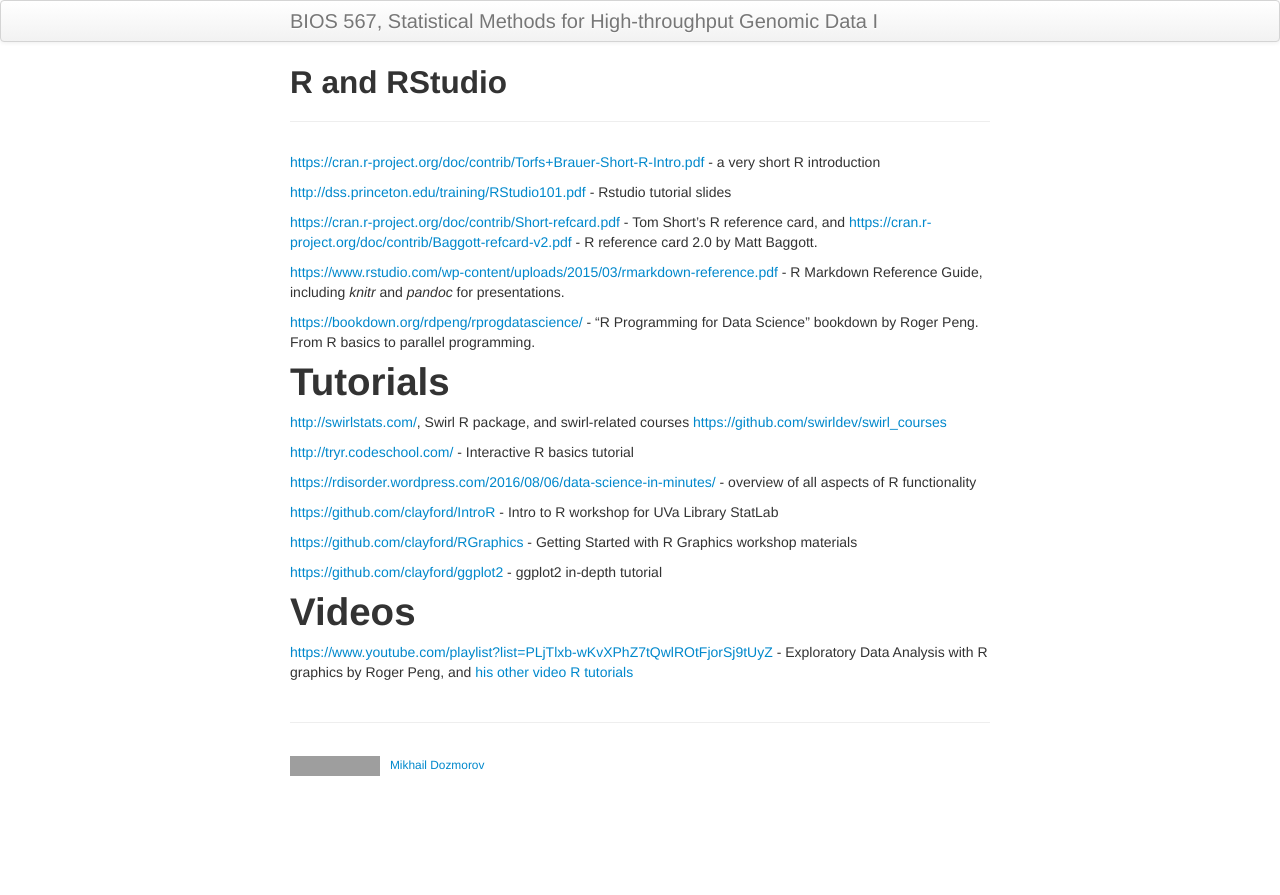
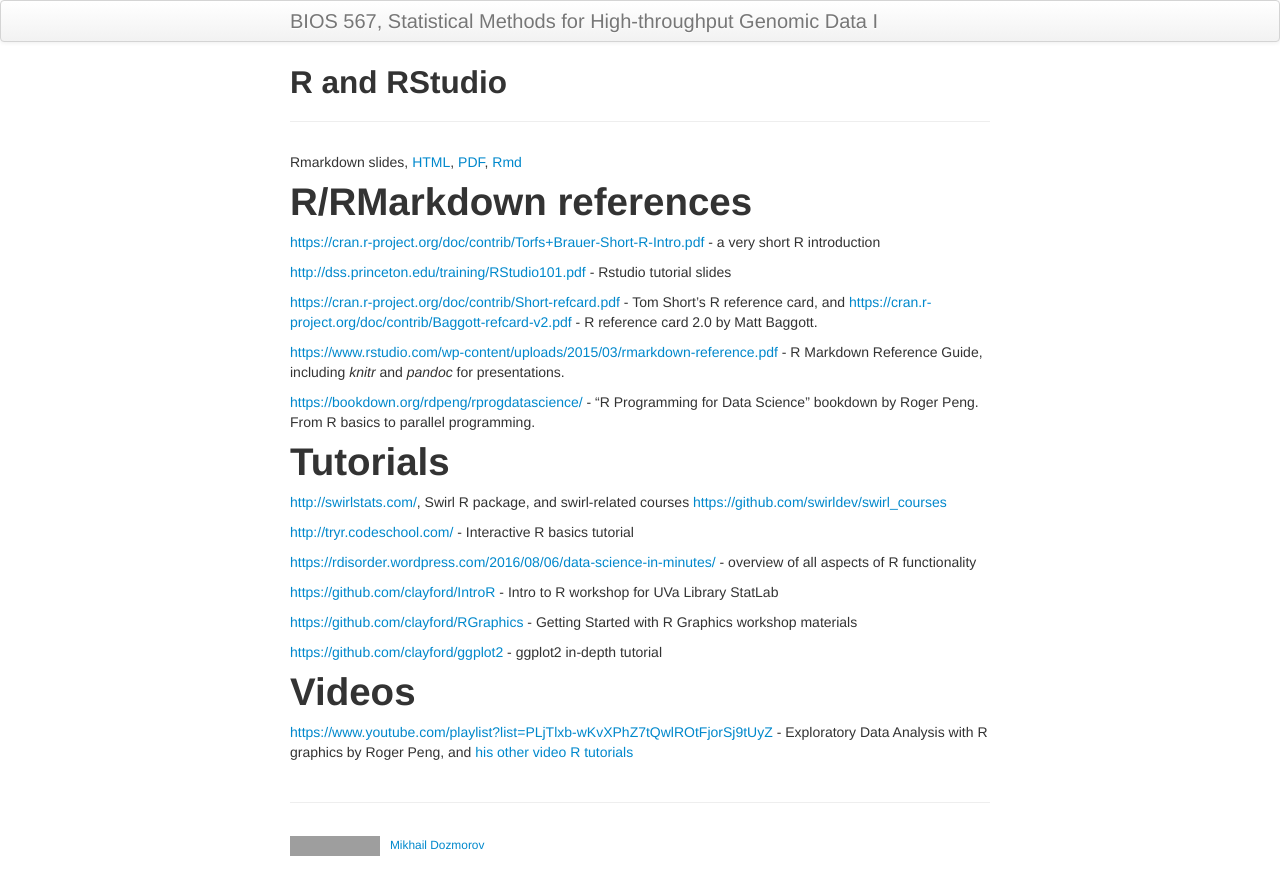
Before and after one commit to mdozmorov/BIOS567, a Jekyll site: the page built from pages/01_R.md, in a window 1280 px wide. Shown: the top 895 px of the page. Built offline with Jekyll 4.4.1, drawn with Linux system fonts in a browser that asks for light colours; grey boxes are pictures that could not be loaded.

Commit message:
Add Rmarkdown slides

```diff
--- a/pages/01_R.md
+++ b/pages/01_R.md
@@ -2,6 +2,10 @@
 layout: page
 title: R and RStudio
 ---
+
+Rmarkdown slides, [HTML](/BIOS567/assets/presentation_Markdown/1_Reports_Markdown_knitr.html), [PDF](/BIOS567/assets/presentation_Markdown/1_Reports_Markdown_knitr.pdf), [Rmd](/BIOS567/assets/presentation_Markdown/1_Reports_Markdown_knitr.Rmd)
+
+# R/RMarkdown references
 
 [https://cran.r-project.org/doc/contrib/Torfs+Brauer-Short-R-Intro.pdf](https://cran.r-project.org/doc/contrib/Torfs+Brauer-Short-R-Intro.pdf) - a very short R introduction
 
```
